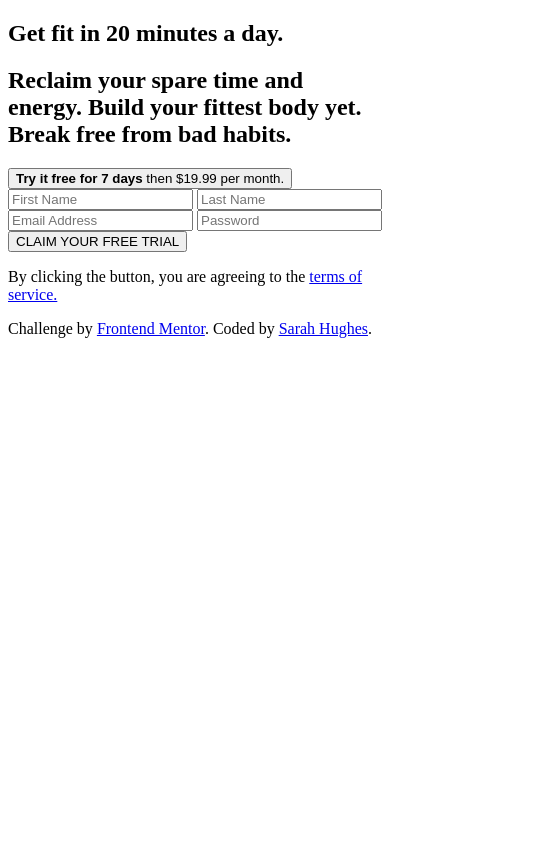
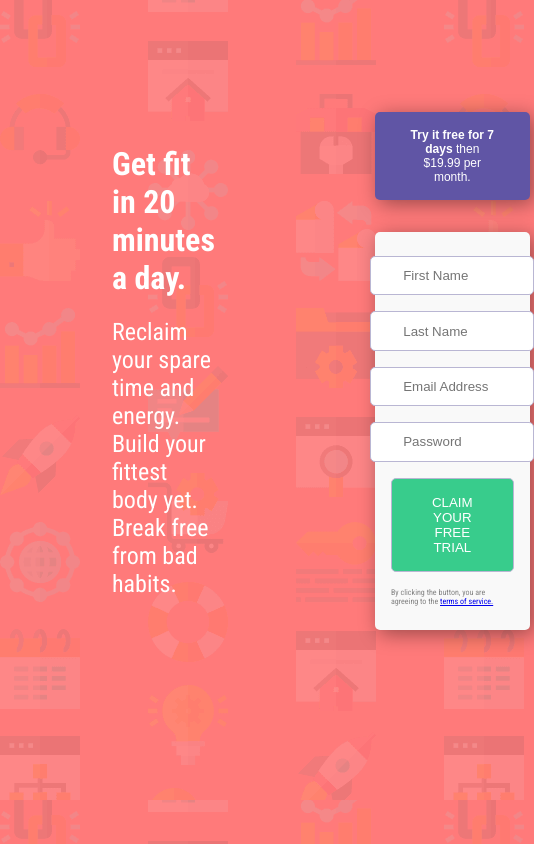
Before and after one commit to sbhughes09/FrontEnd-Master-Exercises, a plain HTML site: page index.html in a window 390 px wide. Shown: the whole page, 534 px wide, since content can reach past the window. Drawn offline with Linux system fonts and the light colour scheme.

Commit message:
add css without media queries

```diff
--- a/index.html
+++ b/index.html
@@ -6,40 +6,40 @@
 
   <link rel="icon" type="image/png" sizes="32x32" href="./images/favicon-32x32.png">
   <link rel="stylesheet" type="text/css" href="style.css">
+  <link href="https://fonts.googleapis.com/css?family=Roboto+Condensed:400,700&display=swap" rel="stylesheet">
 
   <title>Frontend Mentor | Intro component with sign up form</title>
 
 </head>
 <body>
-<section class="main-box">
-  <div>
+  <div class="main-box">
     <h1>Get fit in 20 minutes a day.</h1>
     <h2>Reclaim your spare time and energy. Build your fittest body yet. Break free from bad habits.</h2>
   </div>
-</section>
 
-<div class="try-box">
-  <button class="btn">
+  <div class="right-box">
+    <div>
+    <button class="btn" id="try-btn">
     <strong>Try it free for 7 days</strong> then $19.99 per month.
-  </button>
+    </button>
+  </div>
+<div class="form-box">
+  <form class="form">
+    <input class="form-item" type="text" placeholder="First Name">
+    <input class="form-item" type="text" placeholder="Last Name">
+    <input class="form-item" type="email" placeholder="Email Address">
+    <input class="form-item" type="password" placeholder="Password">
+    <button class="form-item" class="btn" id="submit">CLAIM YOUR FREE TRIAL</button>
+    <p id="terms">By clicking the button, you are agreeing to the <a href="https:google.com">terms of service.</a></p>
+  </form>
+</div>
 </div>
 
-<div class="form-box">
-  <form>
-    <input type="text" placeholder="First Name">
-    <input type="text" placeholder="Last Name">
-    <input type="email" placeholder="Email Address">
-    <input type="password" placeholder="Password">
-    <button class="btn" id="submit">CLAIM YOUR FREE TRIAL</button>
-    <p>By clicking the button, you are agreeing to the <a href="https:google.com">terms of service.</a></p>
-  </form>
-</div>
-
-  <footer>
+  <!-- <footer>
     <p class="attribution">
       Challenge by <a href="https://www.frontendmentor.io?ref=challenge" target="_blank">Frontend Mentor</a>.
       Coded by <a href="#">Sarah Hughes</a>.
     </p>
-  </footer>
+  </footer> -->
 </body>
 </html>
--- a/style.css
+++ b/style.css
@@ -0,0 +1,93 @@
+body {
+    font-family: 'Roboto Condensed', sans-serif;
+    background: url(images/bg-intro-desktop.png);
+    background-color: hsl(0, 100%, 74%);
+    display: flex;
+    justify-content: space-evenly;
+    align-items: center;
+    margin: 2rem;
+}
+
+.main-box {
+    color: #ffffff;
+    margin: 5rem;
+}
+
+h1 {
+    font-weight: 700;
+}
+
+h2 {
+    font-weight: 400;
+}
+
+.btn {
+    color: #fff;
+    font-size: 12px;
+    font-weight: 400;
+    border: none;
+    padding: 1rem 3rem;
+    margin: auto;
+    text-decoration: none;
+    box-shadow: 4px 4px 20px 0px rgba(0,0,0,0.4);
+    border-radius: 5px;
+}
+
+.right-box {
+  flex-basis: 50rem;
+  display: flex;
+  flex-direction: column;
+  justify-content: space-between;
+  margin: 5rem;
+}
+
+#try-btn {
+    justify-self: start;
+    background-color: hsl(248, 32%, 49%);
+    width: 100%;
+    padding: 1rem 2rem;
+}
+
+.form {
+  padding: 1em;
+  background: #f9f9f9;
+  margin-top: 2rem;
+  display: flex;
+  flex-direction: column;
+  align-items: center;
+  justify-content: center;
+  box-shadow: 4px 4px 20px 0px rgba(0,0,0,0.4);
+  border-radius: 5px;
+}
+
+.form-item {
+    justify-content: space-between;
+    margin: .5rem;
+    border: .5px solid hsl(246, 25%, 77%);
+    padding: .7rem 2rem;
+    border-radius: 5px;
+    width: 80%;
+}
+
+#submit {
+    background-color: hsl(154, 59%, 51%);
+    width: 100%;
+    padding: 1rem 2rem;
+    color: #fff;
+}
+
+#terms {
+    font-size: .5em;
+    color: #838383;
+}
+
+footer {
+    display: flex;
+    flex-direction: column;
+    justify-content: flex-end;
+}
+.attribution {
+    font-size: .5em;
+    color: #838383;
+
+}
```
